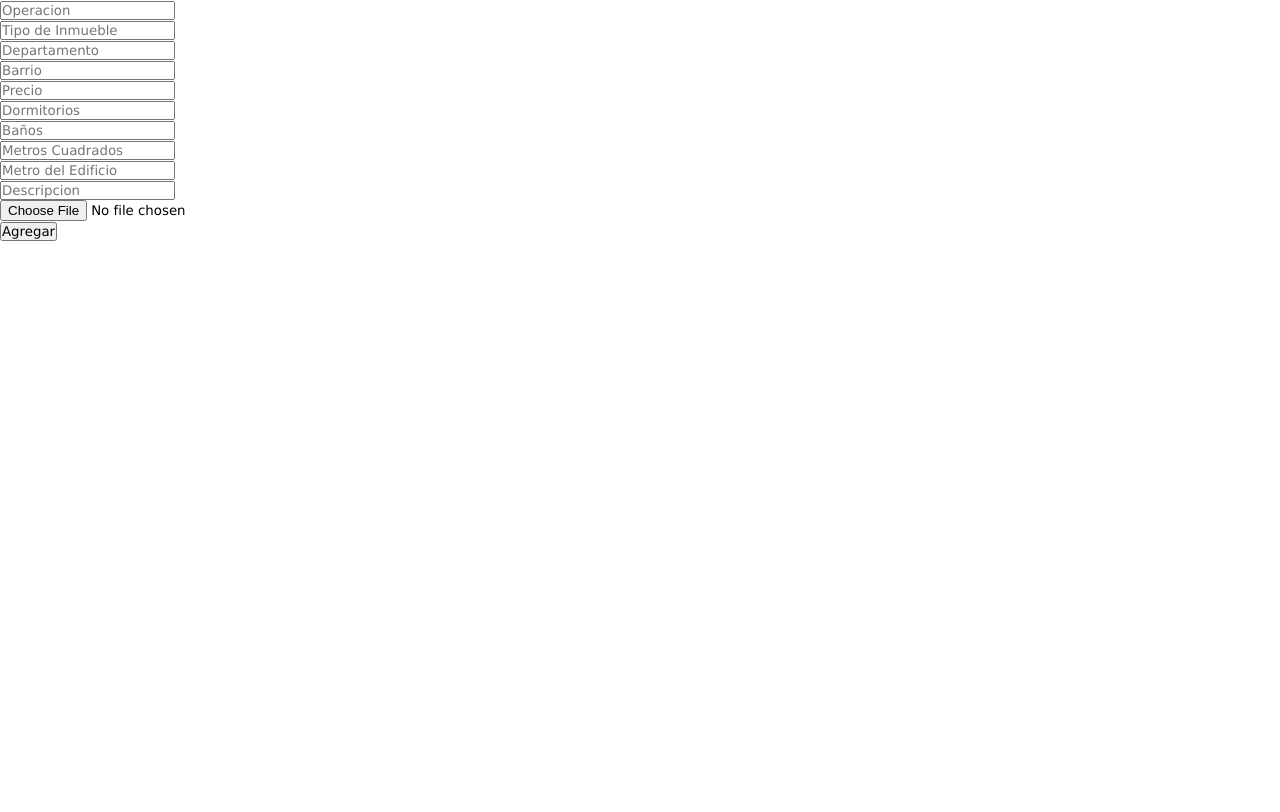
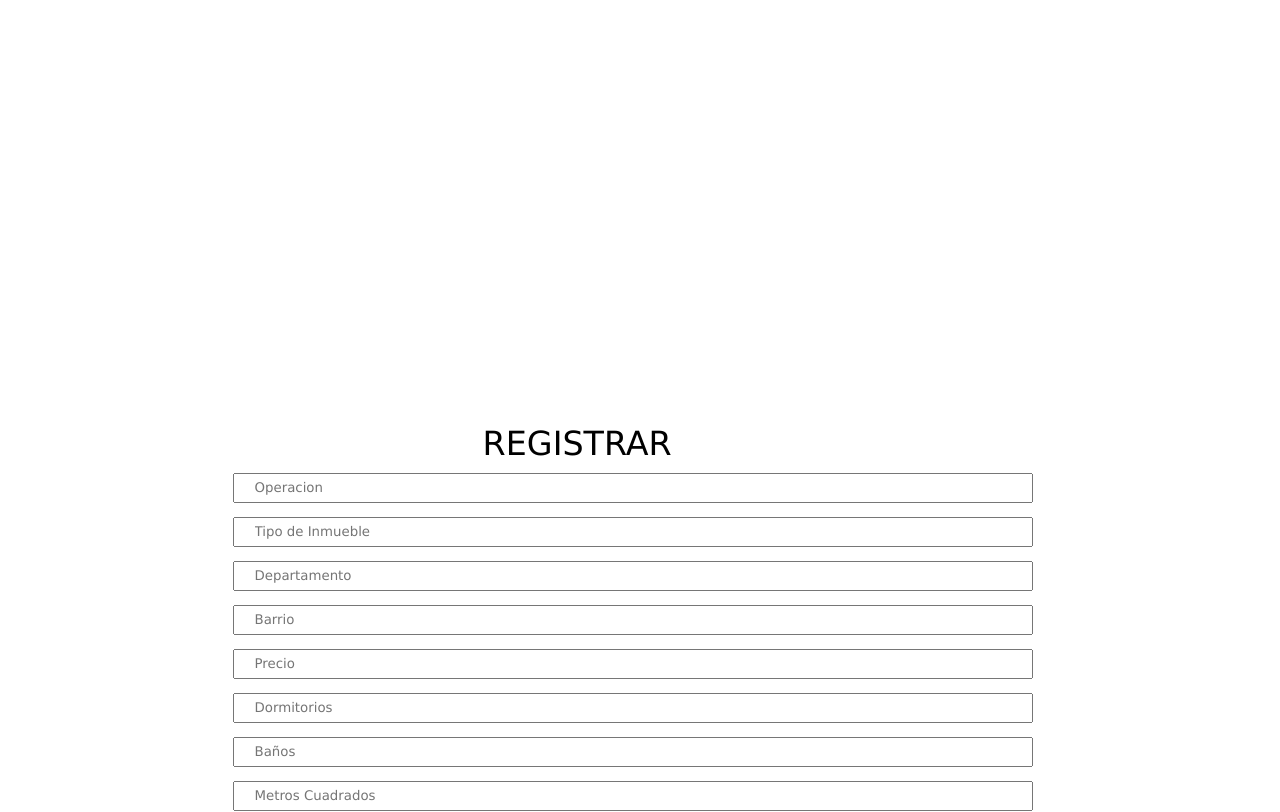
Before and after one commit to sabrinamato/inmobiliariaFront, a React (Create React App) app in the folder proyecto-final/: page / in a window 1280 px wide. Shown: the top 812 px of the page. Built offline with nearby package versions, Linux system fonts and the light colour scheme.

Commit message:
agregar css

```diff
--- a/proyecto-final/src/App.js
+++ b/proyecto-final/src/App.js
@@ -5,8 +5,9 @@ import LoginComp from "./components/LoginComp";
 import Home from "./routes/Home";
 import Registro from './routes/Registro'
 import {Routes } from 'react-router';
+import AgregarPublicacion from "./components/AgergarPublicacion";
 
-import AgregarPublicacion from './components/AgregarPublicacion'
+
 
 
 
--- a/proyecto-final/src/components/agregarPublicacion.jsx
+++ b/proyecto-final/src/components/AgergarPublicacion.jsx
@@ -1,6 +1,8 @@
 import React from 'react'
 import {nuevaPubli} from '../API/nuevaPubli'
 import { useState } from 'react';
+import './agregarPublicacion.css'
+
 
 function AgregarPublicacion() {
 
@@ -71,9 +73,8 @@ function AgregarPublicacion() {
         <>
             <div className="nuevaPublicacion">
                 <form  >
-
-
                     <div className="formtDiv" onSubmit={onSubmitPublicacion}>
+                      <h2  className='titulo-registro' >REGISTRAR</h2>
                         <label className="formLabel" htmlFor="operacion"></label>
                         <input className="formInput" onChange={onChangeValueOperacion}  value={tipoInmueble}  required placeholder="Operacion" type="text" name="operacion" />
                     </div>
@@ -116,7 +117,7 @@ function AgregarPublicacion() {
                     </div>
                     <div className="formDiv">
                         <label className="formLabel" htmlFor="foto"></label>
-                        <input className="formInput"  onChange={onChangeValueFoto} value={foto}  required placeholder="Agregar foto" type="file" name="foto" />
+                        <input className="formInput-file"  onChange={onChangeValueFoto} value={foto}  required placeholder="Agregar foto" type="file" name="foto" />
                     </div>
 
                     <button id="boton" type="submit" name="crear" value="crear">
--- /dev/null
+++ b/proyecto-final/src/components/agregarPublicacion.css
@@ -0,0 +1,59 @@
+* {
+    padding: 0;
+    margin: 0;
+    box-sizing: border-box;
+    font-family: Verdana, Geneva, Tahoma, sans-serif;
+}
+
+.nuevaPublicacion {
+    display: flex;
+    justify-content: center;
+    align-items: center;
+    height:180vh;
+}
+
+.formtDiv {
+    padding: 7px
+}
+
+.formInput {
+    padding-left: 20px;
+    border-radius: thin 5px;
+    width: 800px;
+    height: 30px;
+}
+
+#boton{
+    padding:10px 25px;
+    margin-left: 70px;
+    margin-top: 20px;
+    border-radius:10px;
+    border: none;
+    background-color:#B7F49D;
+    font-size: 11pt;
+    cursor: pointer;
+    text-align:end;
+    text-decoration: none;
+    color: black;
+}
+
+ .titulo-registro{
+    font-size: 25pt;
+    font-weight:lighter;
+    padding-bottom: 10px;
+    color: black;
+    animation: desplazar 5s infinite;
+} @keyframes desplazar {
+    0% {
+      transform: translateX(0);
+    }
+    50% {
+      transform: translateX(50%);
+    }
+    100% {
+      transform: translateX(0);
+    }
+  }
+  .formInput-file{
+    padding: 20px 270px;
+  }
```
